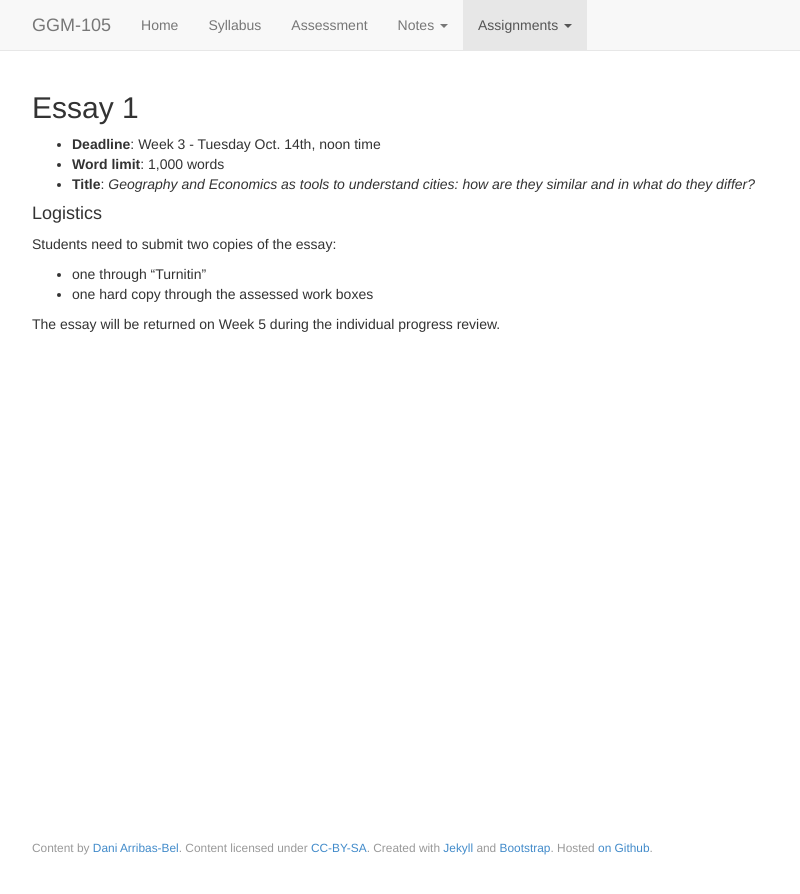
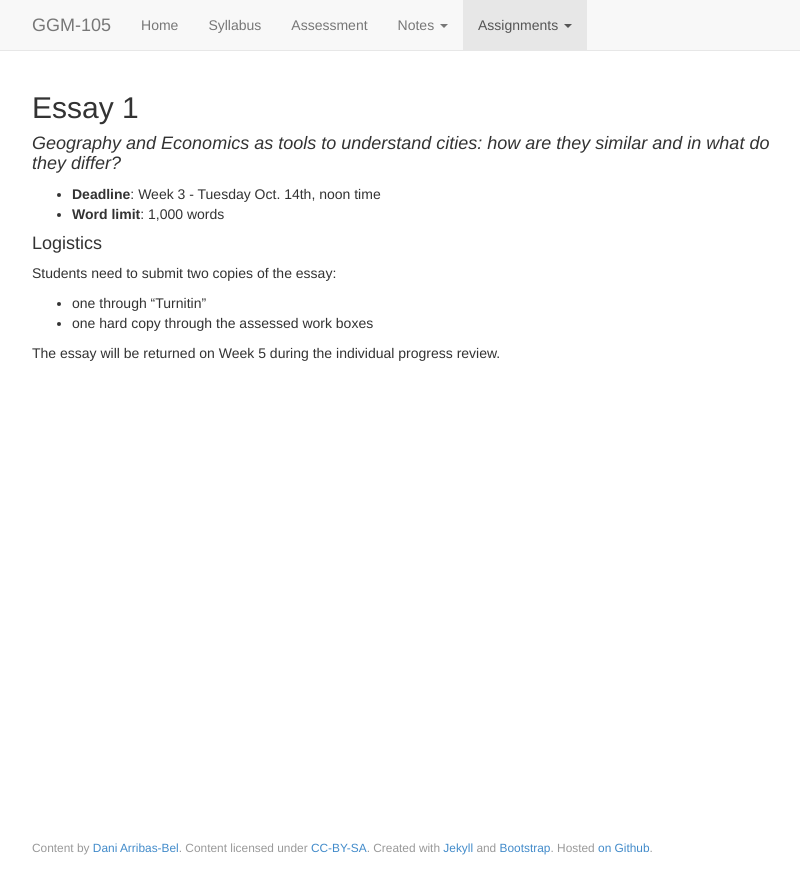
Before and after one commit to darribas/GGM-105_14-15, a Jekyll site: the page built from _assignments/essay01.md, in a window 1280 px wide. Shown: the top 894 px of the page, without its empty margins (223-1023 px from the left). Built offline with Jekyll 4.4.1, drawn with Linux system fonts in a browser that asks for light colours; nearby versions of some CDN libraries.

Commit message:
Editing Essay 1 page

```diff
--- a/_assignments/essay01.md
+++ b/_assignments/essay01.md
@@ -2,9 +2,10 @@
 title: Essay 1
 ---
 
+#### *Geography and Economics as tools to understand cities: how are they similar and in what do they differ?*
+
 - **Deadline**: Week 3 - Tuesday Oct. 14th, noon time
 - **Word limit**: 1,000 words
-- **Title**: *Geography and Economics as tools to understand cities: how are they similar and in what do they differ?*
 
 #### Logistics
 
```
